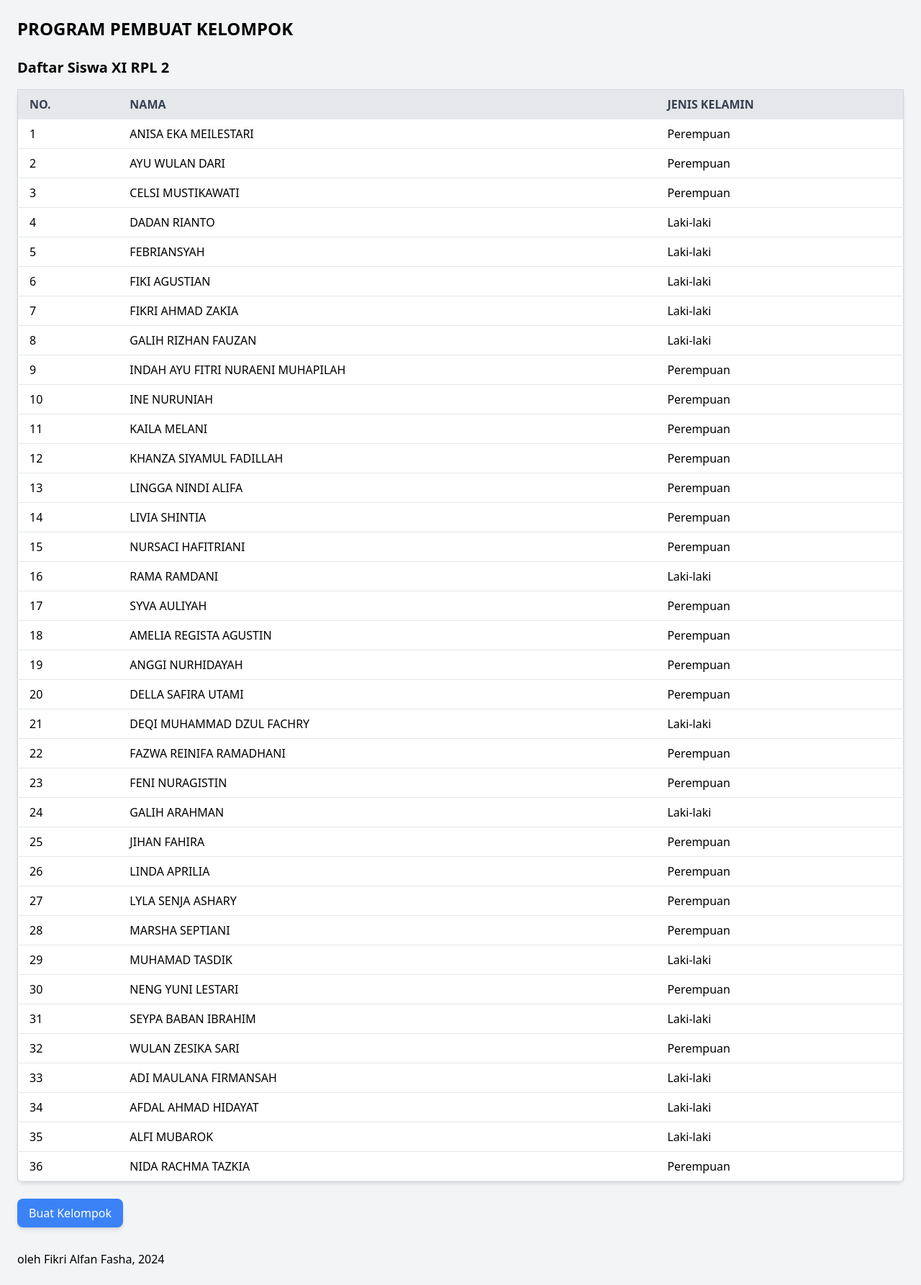
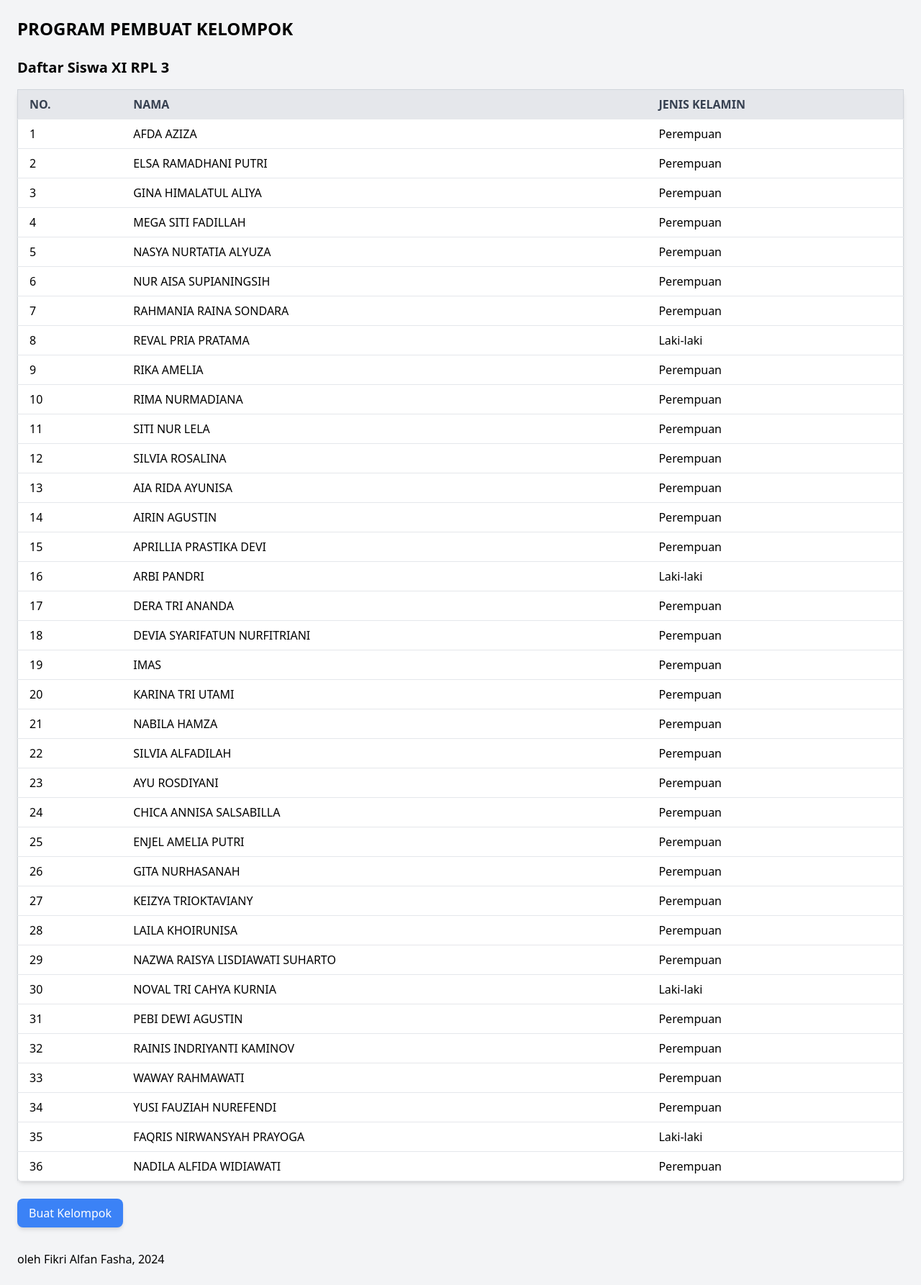
Before and after one commit to fikrialfanfasha/acak-siswa, a Flask app: page / in a window 1280 px wide. Shown: the whole page at 72% size. Run offline with Flask 3, Linux system fonts and the light colour scheme.

Commit message:
pplg3prod

```diff
--- a/app.py
+++ b/app.py
@@ -4,20 +4,18 @@ import random
 app = Flask(__name__)
 
 siswa = [
-    ("ANISA EKA MEILESTARI", 'P'), ("AYU WULAN DARI", 'P'), ("CELSI MUSTIKAWATI", 'P'),
-    ("DADAN RIANTO", 'L'), ("FEBRIANSYAH", 'L'), ("FIKI AGUSTIAN", 'L'),
-    ("FIKRI AHMAD ZAKIA", 'L'), ("GALIH RIZHAN FAUZAN", 'L'),
-    ("INDAH AYU FITRI NURAENI MUHAPILAH", 'P'), ("INE NURUNIAH", 'P'),
-    ("KAILA MELANI", 'P'), ("KHANZA SIYAMUL FADILLAH", 'P'),
-    ("LINGGA NINDI ALIFA", 'P'), ("LIVIA SHINTIA", 'P'), ("NURSACI HAFITRIANI", 'P'),
-    ("RAMA RAMDANI", 'L'), ("SYVA AULIYAH", 'P'), ("AMELIA REGISTA AGUSTIN", 'P'),
-    ("ANGGI NURHIDAYAH", 'P'), ("DELLA SAFIRA UTAMI", 'P'),
-    ("DEQI MUHAMMAD DZUL FACHRY", 'L'), ("FAZWA REINIFA RAMADHANI", 'P'),
-    ("FENI NURAGISTIN", 'P'), ("GALIH ARAHMAN", 'L'), ("JIHAN FAHIRA", 'P'),
-    ("LINDA APRILIA", 'P'), ("LYLA SENJA ASHARY", 'P'), ("MARSHA SEPTIANI", 'P'),
-    ("MUHAMAD TASDIK", 'L'), ("NENG YUNI LESTARI", 'P'), ("SEYPA BABAN IBRAHIM", 'L'),
-    ("WULAN ZESIKA SARI", 'P'), ("ADI MAULANA FIRMANSAH", 'L'),
-    ("AFDAL AHMAD HIDAYAT", 'L'), ("ALFI MUBAROK", 'L'), ("NIDA RACHMA TAZKIA", 'P')
+    ("AFDA AZIZA", 'P'), ("ELSA RAMADHANI PUTRI", 'P'), ("GINA HIMALATUL ALIYA", 'P'),
+    ("MEGA SITI FADILLAH", 'P'), ("NASYA NURTATIA ALYUZA", 'P'), ("NUR AISA SUPIANINGSIH", 'P'),
+    ("RAHMANIA RAINA SONDARA", 'P'), ("REVAL PRIA PRATAMA", 'L'), ("RIKA AMELIA", 'P'),
+    ("RIMA NURMADIANA", 'P'), ("SITI NUR LELA", 'P'), ("SILVIA ROSALINA", 'P'),
+    ("AIA RIDA AYUNISA", 'P'), ("AIRIN AGUSTIN", 'P'), ("APRILLIA PRASTIKA DEVI", 'P'),
+    ("ARBI PANDRI", 'L'), ("DERA TRI ANANDA", 'P'), ("DEVIA SYARIFATUN NURFITRIANI", 'P'),
+    ("IMAS", 'P'), ("KARINA TRI UTAMI", 'P'), ("NABILA HAMZA", 'P'),
+    ("SILVIA ALFADILAH", 'P'), ("AYU ROSDIYANI", 'P'), ("CHICA ANNISA SALSABILLA", 'P'),
+    ("ENJEL AMELIA PUTRI", 'P'), ("GITA NURHASANAH", 'P'), ("KEIZYA TRIOKTAVIANY", 'P'),
+    ("LAILA KHOIRUNISA", 'P'), ("NAZWA RAISYA LISDIAWATI SUHARTO", 'P'), ("NOVAL TRI CAHYA KURNIA", 'L'),
+    ("PEBI DEWI AGUSTIN", 'P'), ("RAINIS INDRIYANTI KAMINOV", 'P'), ("WAWAY RAHMAWATI", 'P'),
+    ("YUSI FAUZIAH NUREFENDI", 'P'), ("FAQRIS NIRWANSYAH PRAYOGA", 'L'), ("NADILA ALFIDA WIDIAWATI", 'P')
 ]
 
 @app.route('/')
--- a/templates/index.html
+++ b/templates/index.html
@@ -9,7 +9,7 @@
 <body class="bg-gray-100 p-6">
     <h1 class="text-2xl font-bold mb-6">PROGRAM PEMBUAT KELOMPOK</h1>
 
-    <h2 class="text-xl font-semibold mb-4">Daftar Siswa XI RPL 2</h2>
+    <h2 class="text-xl font-semibold mb-4">Daftar Siswa XI RPL 3</h2>
     <table class="min-w-full bg-white border border-gray-300 rounded-lg shadow-md mb-6">
         <thead>
             <tr class="bg-gray-200 text-gray-700">
```
Also changed, not shown: templates/index r1.html (renamed from templates/index backup.html).
